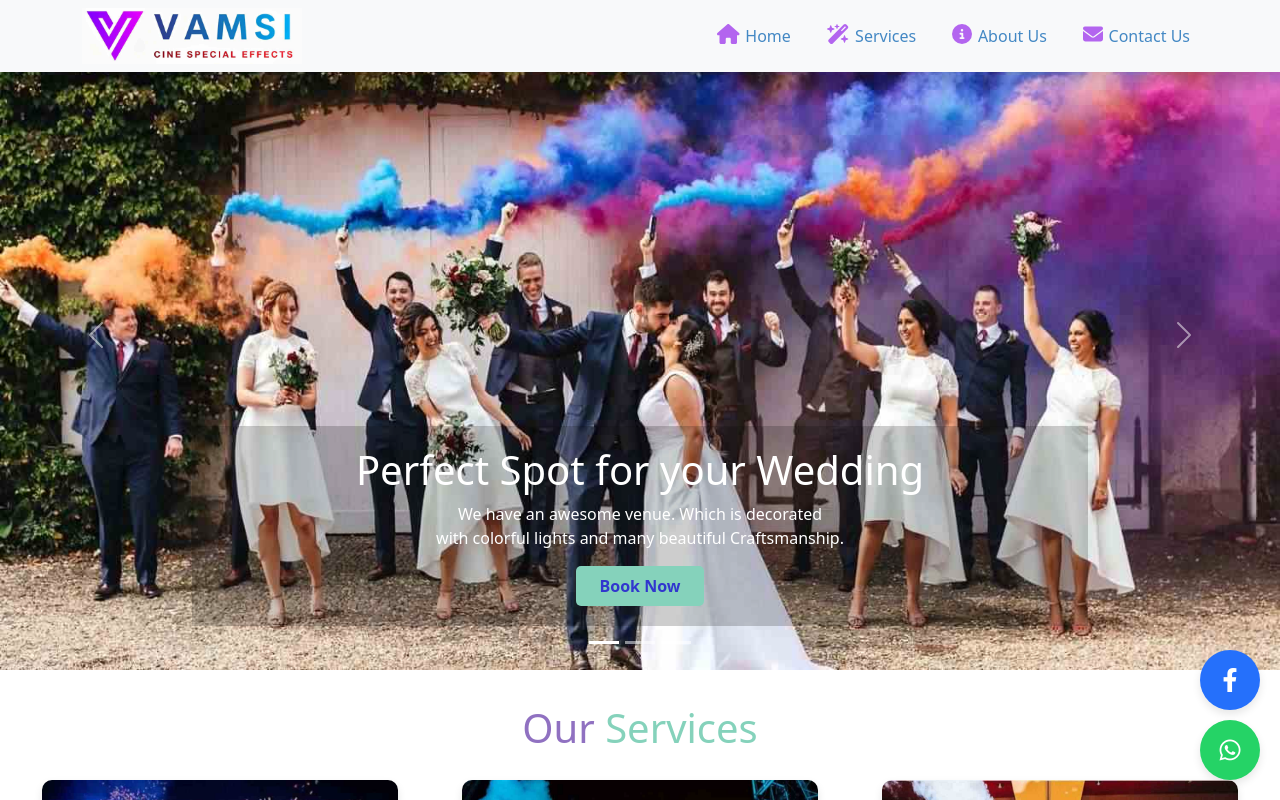
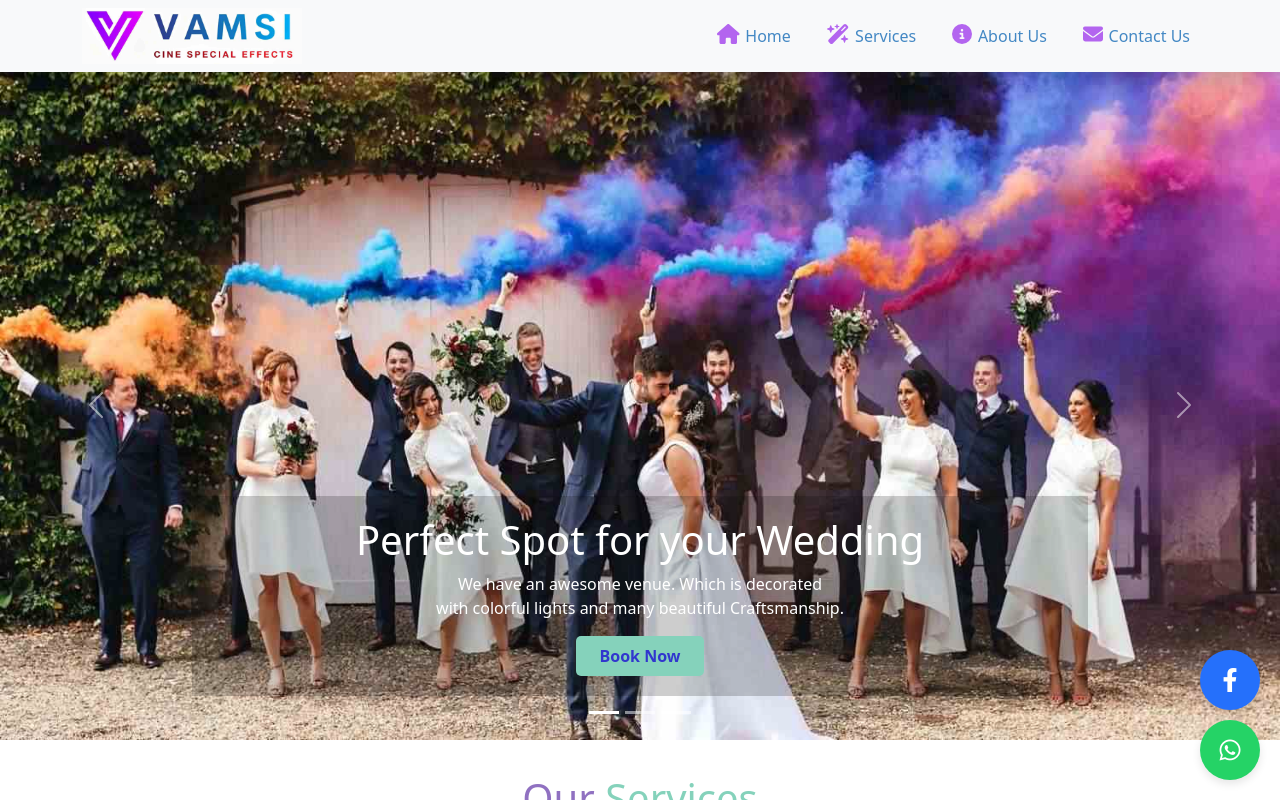
Before and after one commit to nithin3q/vamaevents143, a React (Vite) app: page / in a window 1280 px wide. Shown: the top 800 px of the page. Built offline with nearby package versions, Linux system fonts and the light colour scheme.

Commit message:
added home.jsx

```diff
--- a/src/styles/Home.css
+++ b/src/styles/Home.css
@@ -1,6 +1,9 @@
 
 .nithin2{
     height: 670px ;
+}
+.containers{
+    padding-top: 70px;
 }
 .white-btn {
     display: inline-block;
```
